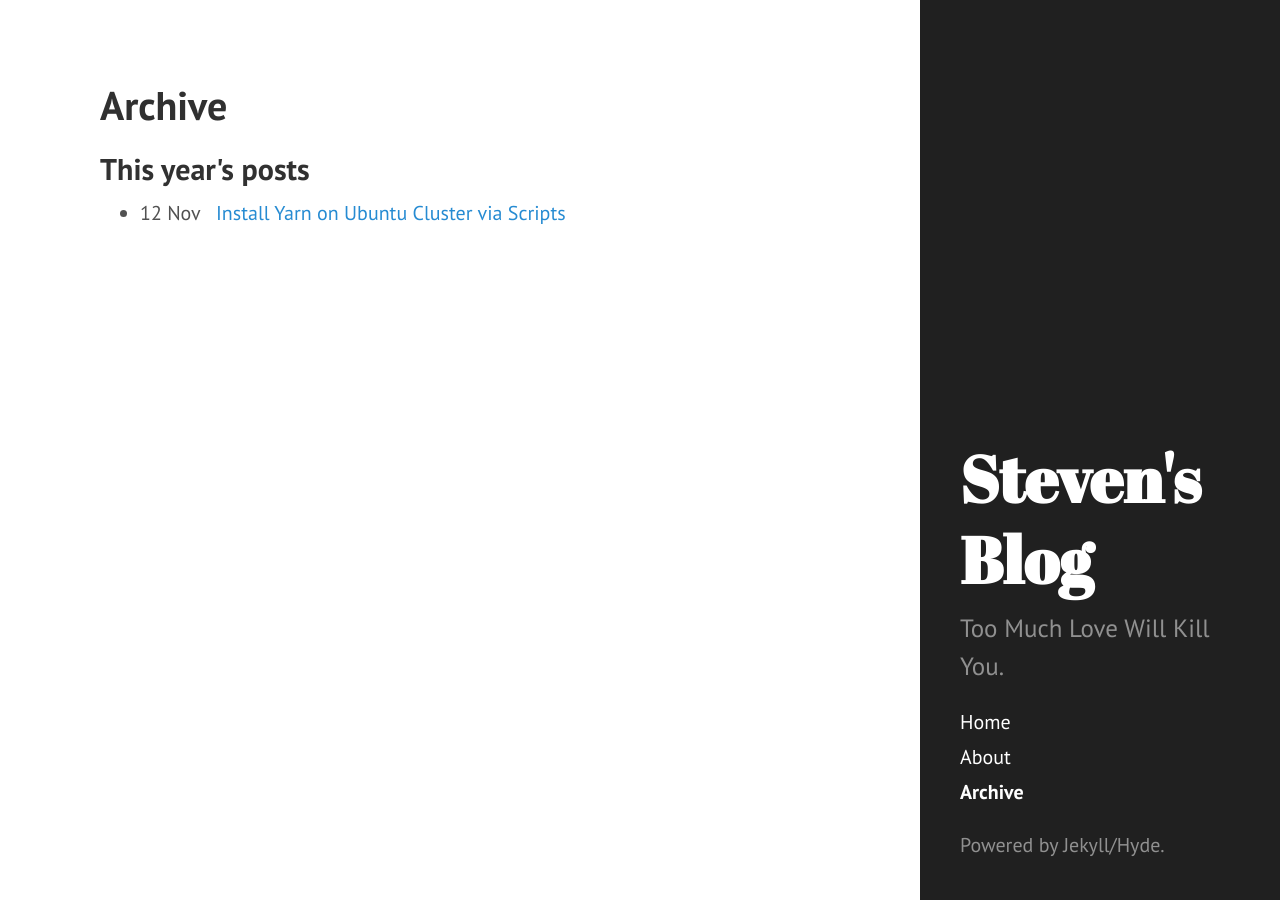
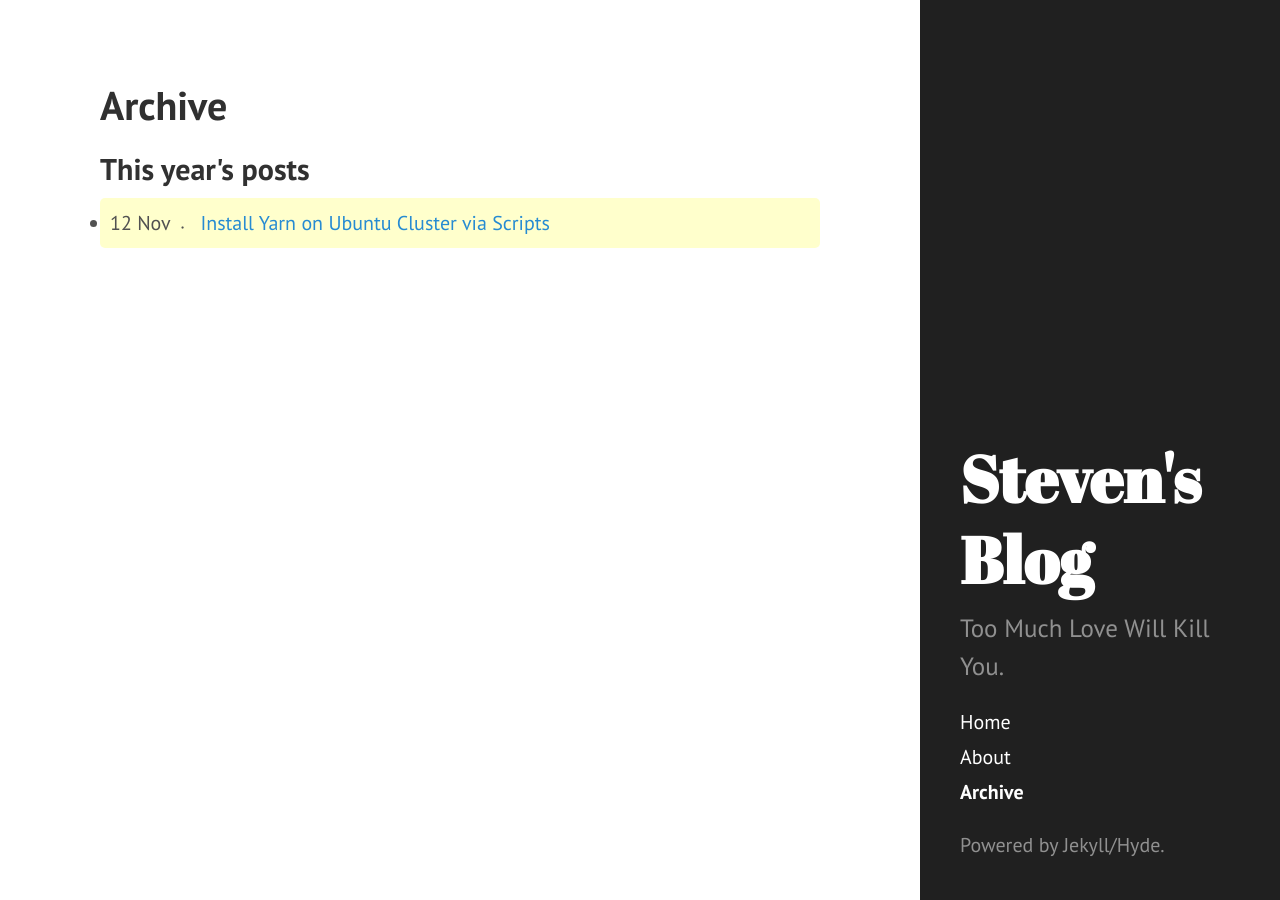
Before and after one commit to legatoo/legatoo.github.io, a Jekyll site: the page built from archive.md, in a window 1280 px wide. Built offline with Jekyll 4.4.1, drawn with Linux system fonts in a browser that asks for light colours; Markdown is read by kramdown in place of the engine named in the settings.

Commit message:
add archive page

```diff
--- a/_config.yml
+++ b/_config.yml
@@ -12,7 +12,7 @@ tagline:          '--- I know too many Stevens.'
 description:      'Too Much Love Will Kill You.'
 url:              http://legato.ninja
 baseurl:          http://legatoo.github.io/
-# baseurl:          /
+# baseurl:
 
 
 author:
--- a/archive.md
+++ b/archive.md
@@ -6,7 +6,7 @@ title: Archive
   <h2>This year's posts</h2>
 {% for post in site.posts %}
   {% unless post.next %}
-  <ul class="thisyear">
+  <ul class="this">
   {% else %}
   {% capture year %}{{ post.date | date: '%Y' }}{% endcapture %}
   {% capture nyear %}{{ post.next.date | date: '%Y' }}{% endcapture %}
--- a/public/css/hyde.css
+++ b/public/css/hyde.css
@@ -166,19 +166,7 @@ a.sidebar-nav-item:focus {
   }
 }
 
-ul .thisyear{
-  -webkit-border-radius:5px;
-  -moz-border-radius:5px;
-  -ms-border-radius:5px;
-  -o-border-radius:5px;
-  border-radius:5px;
-  background-color:#ffc;
-  margin-left:0;padding:10px
-  }#archive
-
-.thisyear li:last-child{margin-bottom:0}
-
-
+ul li time:after {content:"•";font-size:8px;padding-left:10px}#archive .this{-webkit-border-radius:5px;-moz-border-radius:5px;-ms-border-radius:5px;-o-border-radius:5px;border-radius:5px;background-color:#ffc;margin-left:0;padding:10px}#archive .this li:last-child{margin-bottom:0}
 /*
  * Themes
  *
```
Also changed, not shown: about.md (+1 -1 lines), public/img/gif/giphy.gif, public/img/gif/giphy_life.gif (added).
